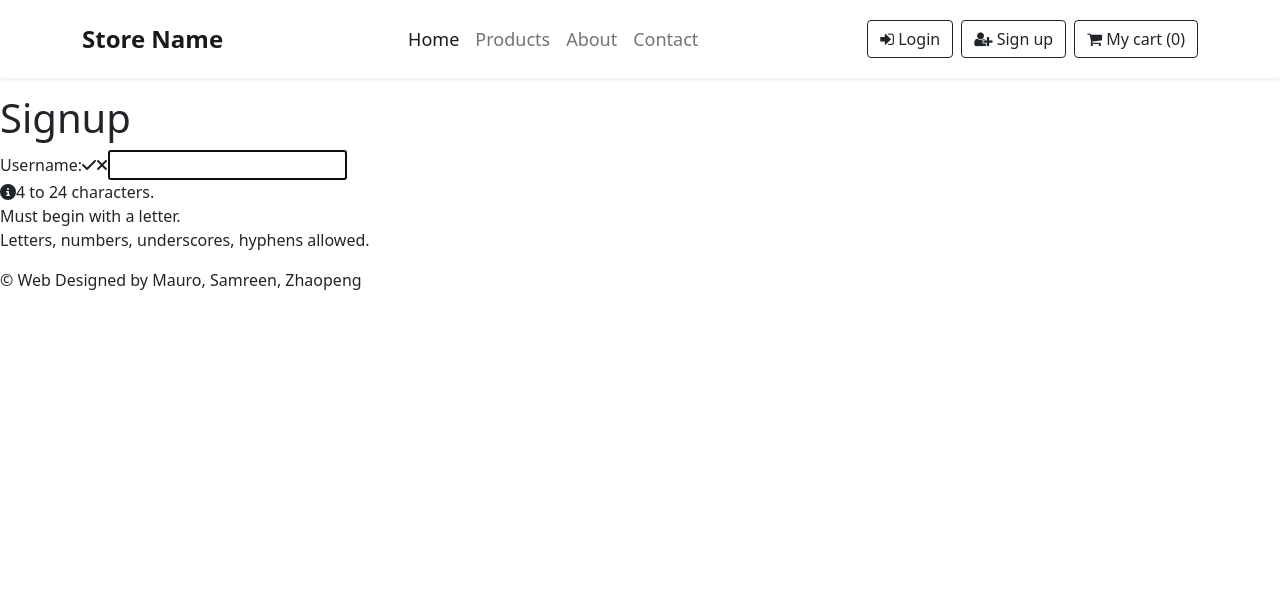
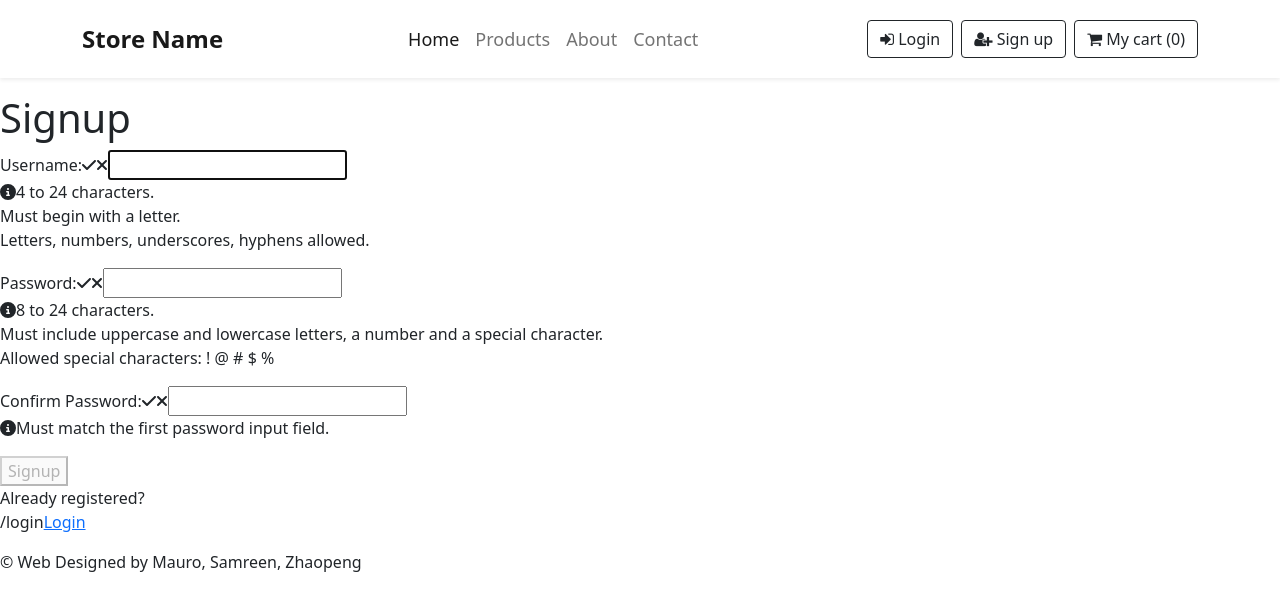
Before and after one commit to mauroapjr/ecommerce, a React (Create React App) app: page /signup in a window 1280 px wide. Shown: the top 610 px of the page. Built offline with nearby package versions, Linux system fonts and the light colour scheme.

Commit message:
add functions to signup user

```diff
--- a/package.json
+++ b/package.json
@@ -9,6 +9,7 @@
     "@testing-library/jest-dom": "^5.14.1",
     "@testing-library/react": "^13.0.0",
     "@testing-library/user-event": "^13.2.1",
+    "axios": "^1.3.4",
     "bootstrap": "^5.1.3",
     "font-awesome": "^4.7.0",
     "react": "^18.2.0",
--- a/src/App.js
+++ b/src/App.js
@@ -7,6 +7,7 @@ import Product from "./component/Product";
 import About from "./component/About";
 import SharedLayout from "./component/SharedLayout";
 import Signup from "./component/Signup";
+import Login from "./component/Login";
 
 function App() {
   return (
@@ -19,6 +20,7 @@ function App() {
             <Route path="products/:id" element={<Product />} />
             <Route path="about" element={<About />} />
             <Route path="signup" element={<Signup />} />
+            <Route path="login" element={<Login />} />
           </Route>
         </Routes>
       </BrowserRouter>
--- /dev/null
+++ b/src/api/axios.js
@@ -0,0 +1,5 @@
+import axios from 'axios';
+
+export default axios.create({
+    baseURL: 'http://localhost:3500'
+});
--- /dev/null
+++ b/src/component/Login.jsx
@@ -0,0 +1,9 @@
+import React from 'react'
+
+function Login() {
+  return (
+    <div>Login</div>
+  )
+}
+
+export default Login
--- a/src/component/Signup.jsx
+++ b/src/component/Signup.jsx
@@ -1,10 +1,13 @@
 import { useRef, useEffect, useState } from "react";
 import { faCheck, faTimes, faInfoCircle } from "@fortawesome/free-solid-svg-icons";
 import { FontAwesomeIcon } from "@fortawesome/react-fontawesome";
+import { Link } from "react-router-dom";
 import React from "react";
+import axios from "axios";
 
-const USER_REGEX = /^[a-zA-Z][a-zA-Z0-9-_]{3,23}$/;
+const USER_REGEX = /^[A-z][A-z0-9-_]{3,23}$/;
 const PWD_REGEX = /^(?=.*[a-z])(?=.*[A-Z])(?=.*[0-9])(?=.*[!@#$%]).{8,24}$/;
+const REGISTER_URL = '/products';
 
 const Signup = () => {
   const userRef = useRef();
@@ -12,7 +15,7 @@ const Signup = () => {
 
   const [user, setUser] = useState("");
   const [validName, setValidName] = useState(false);
-  const [userFocus, setuserFocus] = useState(false);
+  const [userFocus, setUserFocus] = useState(false);
 
   const [pwd, setPwd] = useState("");
   const [validPwd, setValidPwd] = useState(false);
@@ -27,27 +30,66 @@ const Signup = () => {
 
   useEffect(() => {
     userRef.current.focus();
-  }, []);
+  }, [])
 
   useEffect(() => {
     const result = USER_REGEX.test(user);
-    console.log(result);
-    console.log(user);
+    console.log("RESULT FROM USER", result);
+    console.log("USER", user);
     setValidName(result);
-  }, [user]);
+  }, [user])
 
   useEffect(() => {
     const result = PWD_REGEX.test(pwd);
-    console.log(result);
-    console.log(pwd);
+    console.log("RESULT FROM PWD", result);
+    console.log("PWD", pwd);
     setValidPwd(result);
     const match = pwd === matchPwd;
     setValidMatch(match);
-  }, [pwd, matchPwd]);
+  }, [pwd, matchPwd])
 
   useEffect(() => {
     setErrMsg("");
-  }, [user, pwd, matchPwd]);
+  }, [user, pwd, matchPwd])
+
+  const handleSubmit = async (e) => {
+    e.preventDefault();
+    // if button enabled with JS hack
+    const v1 = USER_REGEX.test(user);
+    const v2 = PWD_REGEX.test(pwd);
+    if (!v1 || !v2) {
+        setErrMsg("Invalid Entry");
+        return;
+    }
+    try {
+        const response = await axios.post(REGISTER_URL,
+            JSON.stringify({ user, pwd }),
+            {
+                headers: { 'Content-Type': 'application/json' },
+                withCredentials: true
+            }
+        );
+        console.log(response?.data);
+        console.log(response?.accessToken);
+        console.log(JSON.stringify(response))
+        setSuccess(true);
+        //clear state and controlled inputs
+        //need value attrib on inputs for this
+        setUser('');
+        setPwd('');
+        setMatchPwd('');
+    } catch (err) {
+        if (!err?.response) {
+            setErrMsg('No Server Response');
+        } else if (err.response?.status === 409) {
+            setErrMsg('Username Taken');
+        } else {
+            setErrMsg('Registration Failed')
+        }
+        errRef.current.focus();
+    }
+  }
+
 
   return (
     <section>
@@ -59,15 +101,17 @@ const Signup = () => {
         {errMsg}
       </p>
       <h1>Signup</h1>
-      <form>
+      <form onSubmit={handleSubmit}    >
         <label htmlFor="username">
           Username:
-          <span className={validName ? "valid" : "hide"}>
-            <FontAwesomeIcon icon={faCheck} />
-          </span>
-          <span className={validName || !user ? "hide" : "invalid"}>
-            <FontAwesomeIcon icon={faTimes} />
-          </span>
+          <FontAwesomeIcon
+            icon={faCheck}
+            className={validName ? "valid" : "hide"}
+          />
+          <FontAwesomeIcon
+            icon={faTimes}
+            className={validName || !user ? "hide" : "invalid"}
+          />
         </label>
         <input
           type="text"
@@ -75,26 +119,76 @@ const Signup = () => {
           ref={userRef}
           autoComplete="off"
           onChange={(e) => setUser(e.target.value)}
+          value={user}
           required
           aria-invalid={validName ? "false" : "true"}
           aria-describedby="uidnote"
-          onFocus={() => setuserFocus(true)}
-          onBlur={() => setuserFocus(false)}
-        ></input>
-        <p
-          id="uidnote"
-          className={
-            userFocus && user && !validName ? "instructions" : "offscreen"
-          }
-        >
+          onFocus={() => setUserFocus(true)}
+          onBlur={() => setUserFocus(false)}
+        />
+
+        <p id="uidnote" className={user && userFocus && !validName ? "instructions" : "offscreen"}>
           <FontAwesomeIcon icon={faInfoCircle} />
-          4 to 24 characters.
-          <br />
-          Must begin with a letter.
-          <br />
+          4 to 24 characters.<br />
+          Must begin with a letter.<br />
           Letters, numbers, underscores, hyphens allowed.
         </p>
+
+        <label htmlFor="password">
+            Password:
+            <FontAwesomeIcon icon={faCheck} className={validPwd ? "valid" : "hide"} />
+            <FontAwesomeIcon icon={faTimes} className={validPwd || !pwd ? "hide" : "invalid"} />
+        </label>
+
+        <input
+            type="password"
+            id="password"
+            onChange={(e) => setPwd(e.target.value)}
+            value={pwd}
+            required
+            aria-invalid={validPwd ? "false" : "true"}
+            aria-describedby="pwdnote"
+            onFocus={() => setPwdFocus(true)}
+            onBlur={() => setPwdFocus(false)}
+        />
+        <p id="pwdnote" className={pwdFocus && !validPwd ? "instructions" : "offscreen"}>
+            <FontAwesomeIcon icon={faInfoCircle} />
+            8 to 24 characters.<br />
+            Must include uppercase and lowercase letters, a number and a special character.<br />
+            Allowed special characters: <span aria-label="exclamation mark">!</span> <span aria-label="at symbol">@</span> <span aria-label="hashtag">#</span> <span aria-label="dollar sign">$</span> <span aria-label="percent">%</span>
+        </p>
+
+        <label htmlFor="confirm_pwd">
+            Confirm Password:
+            <FontAwesomeIcon icon={faCheck} className={validMatch && matchPwd ? "valid" : "hide"} />
+            <FontAwesomeIcon icon={faTimes} className={validMatch || !matchPwd ? "hide" : "invalid"} />
+        </label>
+        <input
+            type="password"
+            id="confirm_pwd"
+            onChange={(e) => setMatchPwd(e.target.value)}
+            value={matchPwd}
+            required
+            aria-invalid={validMatch ? "false" : "true"}
+            aria-describedby="confirmnote"
+            onFocus={() => setMatchFocus(true)}
+            onBlur={() => setMatchFocus(false)}
+        />
+
+        <p id="confirmnote" className={matchFocus && !validMatch ? "instructions" : "offscreen"}>
+            <FontAwesomeIcon icon={faInfoCircle} />
+            Must match the first password input field.
+        </p>
+
+        <button disabled={!validName || !validPwd || !validMatch ? true : false}>Signup</button>
       </form>
+      <p>
+        Already registered?<br />
+        <span className="line">
+            {"/login"}
+            <Link to="/login">Login</Link>
+        </span>
+      </p>
     </section>
   );
 };
```
Also changed, not shown: 1 other file (tests, documents, lock files or other folders).
